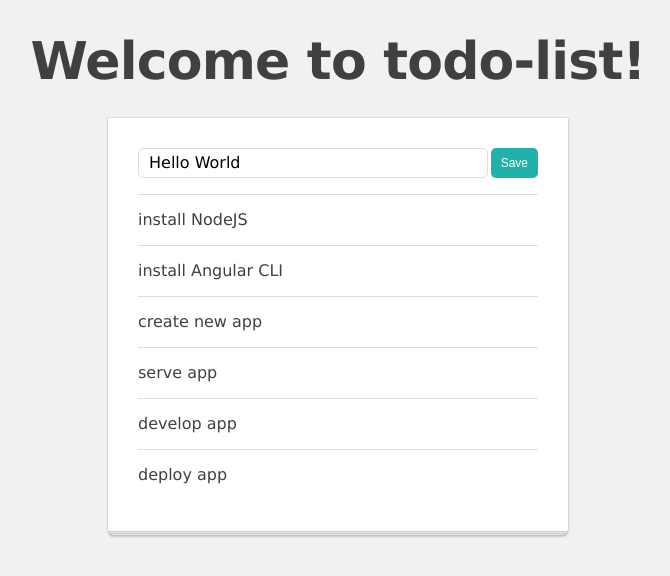
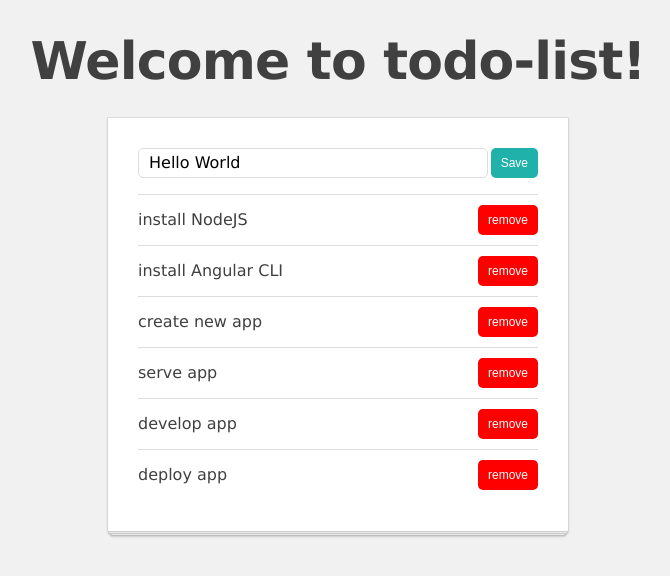
Before and after one commit to LizaBrooks/ng-girls, an Angular app: page / in a window 1280 px wide. Shown: the top 576 px of the page, without its empty margins (302-972 px from the left). Built offline with nearby package versions, Linux system fonts and the light colour scheme.

Commit message:
Feat: add EventEmitter

```diff
--- a/src/app/list-manager/list-manager.component.html
+++ b/src/app/list-manager/list-manager.component.html
@@ -3,7 +3,8 @@
 
   <ul>
     <li *ngFor="let todoItem of todoList">
-      <todo-todo-item [item]="todoItem"></todo-todo-item>
+      <todo-todo-item [item]="todoItem"
+                      (remove)="removeItem($event)"></todo-todo-item>
     </li>
   </ul>
 </div>
--- a/src/app/list-manager/list-manager.component.ts
+++ b/src/app/list-manager/list-manager.component.ts
@@ -21,4 +21,8 @@
     this.todoListService.addItem({ title });
   }
 
+  removeItem(item) {
+    this.todoListService.deleteItem(item);
+  }
+
 }
--- a/src/app/todo-item/todo-item.component.html
+++ b/src/app/todo-item/todo-item.component.html
@@ -1,3 +1,7 @@
 <div class="todo-item">
   {{ item.title }}
+
+  <button class="btn btn-red" (click)="removeItem()">
+    remove
+  </button>
 </div>
--- a/src/app/todo-item/todo-item.component.ts
+++ b/src/app/todo-item/todo-item.component.ts
@@ -1,4 +1,4 @@
-import {Component, Input, OnInit} from '@angular/core';
+import {Component, EventEmitter, Input, OnInit, Output} from '@angular/core';
 import {TodoItem} from '../interfaces/todo-item';
 
 @Component({
@@ -8,6 +8,8 @@
 })
 export class TodoItemComponent implements OnInit {
   @Input() item: TodoItem;
+  @Output() remove: EventEmitter<TodoItem> = new EventEmitter();
+
 
 
   constructor() { }
@@ -15,4 +17,8 @@
   ngOnInit(): void {
   }
 
+  removeItem() {
+    this.remove.emit(this.item);
+  }
+
 }
```
